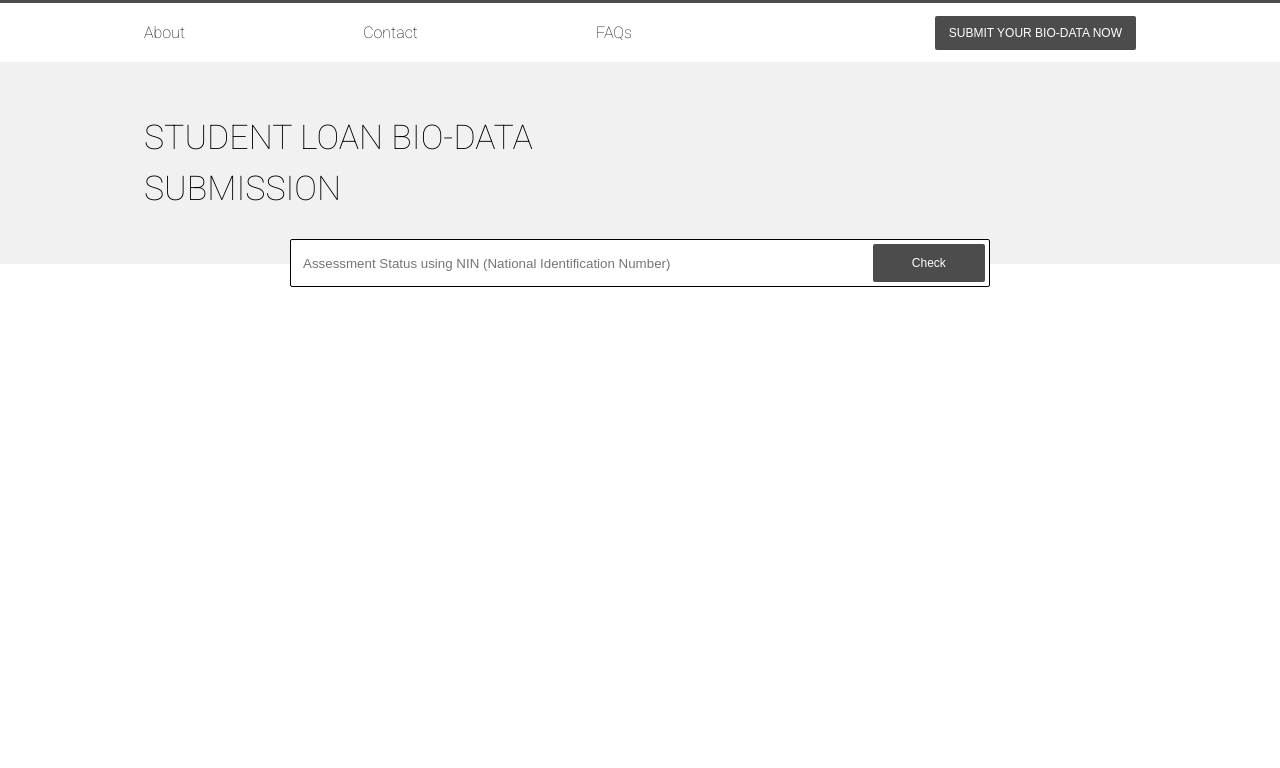
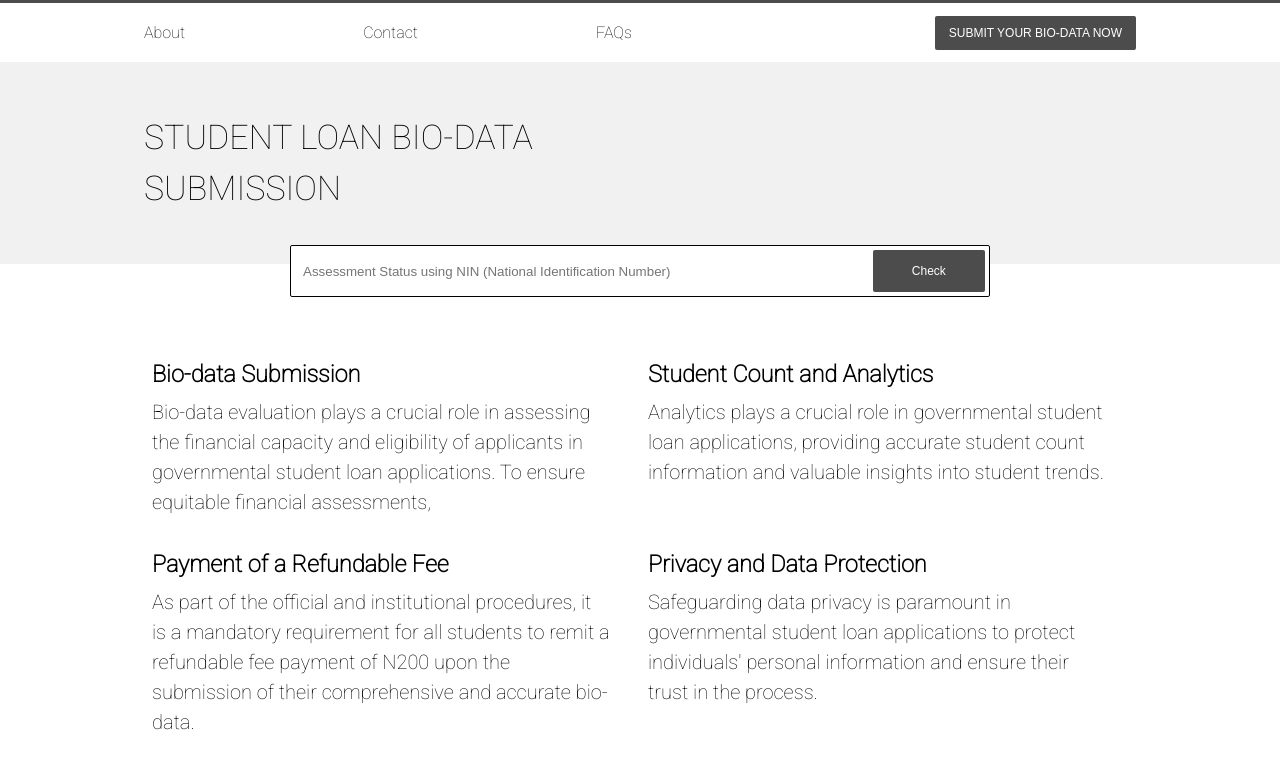
Before and after one commit to mjhdaais/palliative-ticket-generator, a Next.js app: page / in a window 1280 px wide. Shown: the top 768 px of the page. Built offline with nearby package versions, Linux system fonts and the light colour scheme.

Commit message:
added features

```diff
--- a/app/page.tsx
+++ b/app/page.tsx
@@ -53,10 +53,10 @@ export default function Page() {
         </div>
 
         {/* Intro */}
-        {/* <div className={`${styles.intro}`}>
-            <div className={`${styles.container} ${styles.intro_row}`}>
+        <div className={`${styles.features}`}>
+            <div className={`${styles.container} ${styles.features_row}`}>
                 <div className={`${styles.col} ${styles.m6}`}>
-                    <h2>Bio-data Submission</h2>
+                    <h3>Bio-data Submission</h3>
                     <p>
                         Bio-data evaluation plays a crucial role in assessing the financial
                         capacity and eligibility of applicants in governmental student loan applications.
@@ -65,7 +65,7 @@ export default function Page() {
                 </div>
 
                 <div className={`${styles.col} ${styles.m6}`}>
-                    <h2>Student Count and Analytics</h2>
+                    <h3>Student Count and Analytics</h3>
                     <p>
                         Analytics plays a crucial role in governmental student loan applications,
                         providing accurate student count information and valuable insights into student trends.
@@ -73,9 +73,9 @@ export default function Page() {
                 </div>
             </div>
 
-            <div className={`${styles.container} ${styles.intro_row}`}>
+            <div className={`${styles.container} ${styles.features_row}`}>
                 <div className={`${styles.col} ${styles.m6}`}>
-                    <h2>Payment of a Refundable Fee</h2>
+                    <h3>Payment of a Refundable Fee</h3>
                     <p>
                         As part of the official and institutional procedures, it is a mandatory requirement for all
                         students to remit a refundable fee payment of N200 upon the submission of their comprehensive and
@@ -84,14 +84,14 @@ export default function Page() {
                 </div>
 
                 <div className={`${styles.col} ${styles.m6}`}>
-                    <h2>Privacy and Data Protection</h2>
+                    <h3>Privacy and Data Protection</h3>
                     <p>
                         Safeguarding data privacy is paramount in governmental student loan applications to protect individuals'
                         personal information and ensure their trust in the process.
                     </p>
                 </div>
             </div>
-        </div> */}
+        </div>
 
         {/* Sub Section */}
         {/* <div className={`${styles.sub_section}`}>
--- a/app/styles.module.css
+++ b/app/styles.module.css
@@ -171,7 +171,7 @@
 
 .search_field {
     /* border: 1px solid red; */
-    margin-top: -25px;
+    margin-top: -19px;
 }
 
 .search_field div {
@@ -188,20 +188,50 @@
 }
 
 .search_field input {
-    padding: .5rem 0;
+    padding: .6rem 0;
     margin: 0 8px;
     border: none;
     outline: none;
 }
 
 .search_field button {
-    padding: .6rem 0;
+    padding: .7rem 0;
     border: none;
     outline: none;
     background: #4c4c4c;
     color: #ffffff;
     border-radius: 2px;
+    cursor: pointer;
 }
+
+.features {
+    /* border: 1px solid red; */
+    margin-top: 30px;
+    margin-bottom: 30px;
+}
+
+.features_row {
+    /* border: 1px solid red;  */
+    /* margin-top: 2rem; */
+}
+
+.features_row div {
+    /* border: 1px solid red;  */
+    padding-right: 1.5rem;
+    margin-top: 1.5rem;
+
+}
+
+.features_row div h3 {
+    padding-bottom: 5px;
+}
+
+
+
+
+
+
+
 
 .intro {
     padding: 2rem;
```
